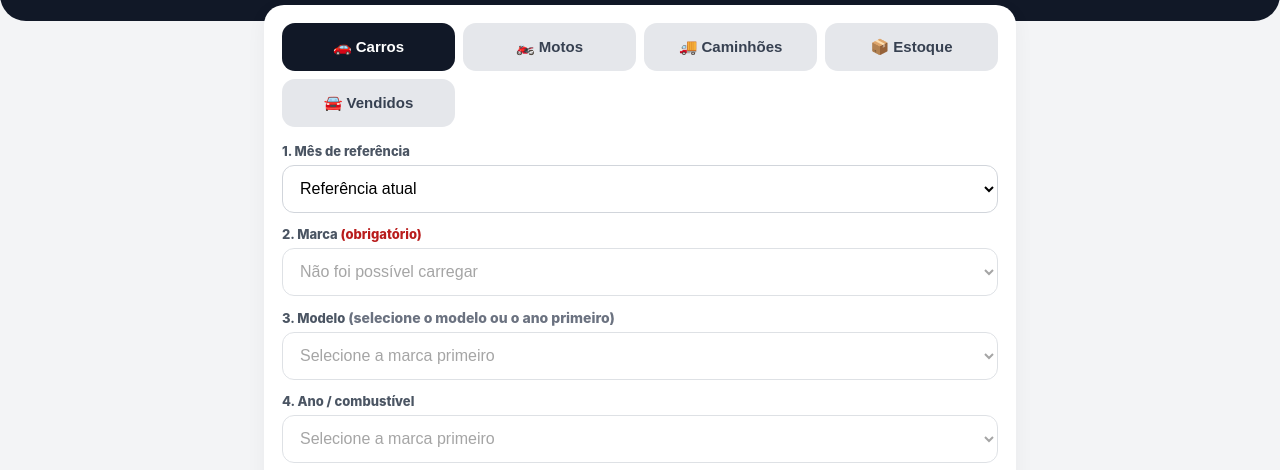
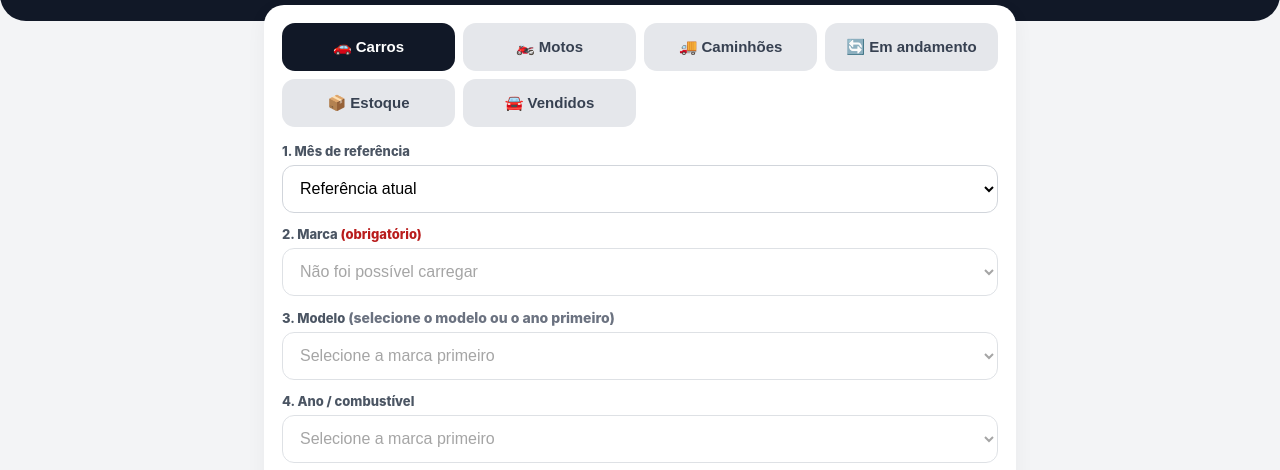
Before and after one commit to takahashinikkei/consulta-fipe, a plain HTML site: page index.html in a window 1280 px wide. Shown: the part 267-737 px from the top of the page. Drawn offline with Linux system fonts and the light colour scheme; no server answers.

Commit message:
Adiciona botão Em andamento ao lado de Caminhões

```diff
--- a/index.html
+++ b/index.html
@@ -103,6 +103,7 @@ select,input,button{width:100%;height:48px;border:1px solid #d1d5db;border-radiu
   <button class="tab active" data-type="cars">🚗 Carros</button>
   <button class="tab" data-type="motorcycles">🏍️ Motos</button>
   <button class="tab" data-type="trucks">🚚 Caminhões</button>
+  <button class="stock-nav" id="progressNav">🔄 Em andamento</button>
   <button class="stock-nav" id="stockNav">📦 Estoque</button>
   <button class="stock-nav" id="soldNav">🚘 Vendidos</button>
  </div>
```
